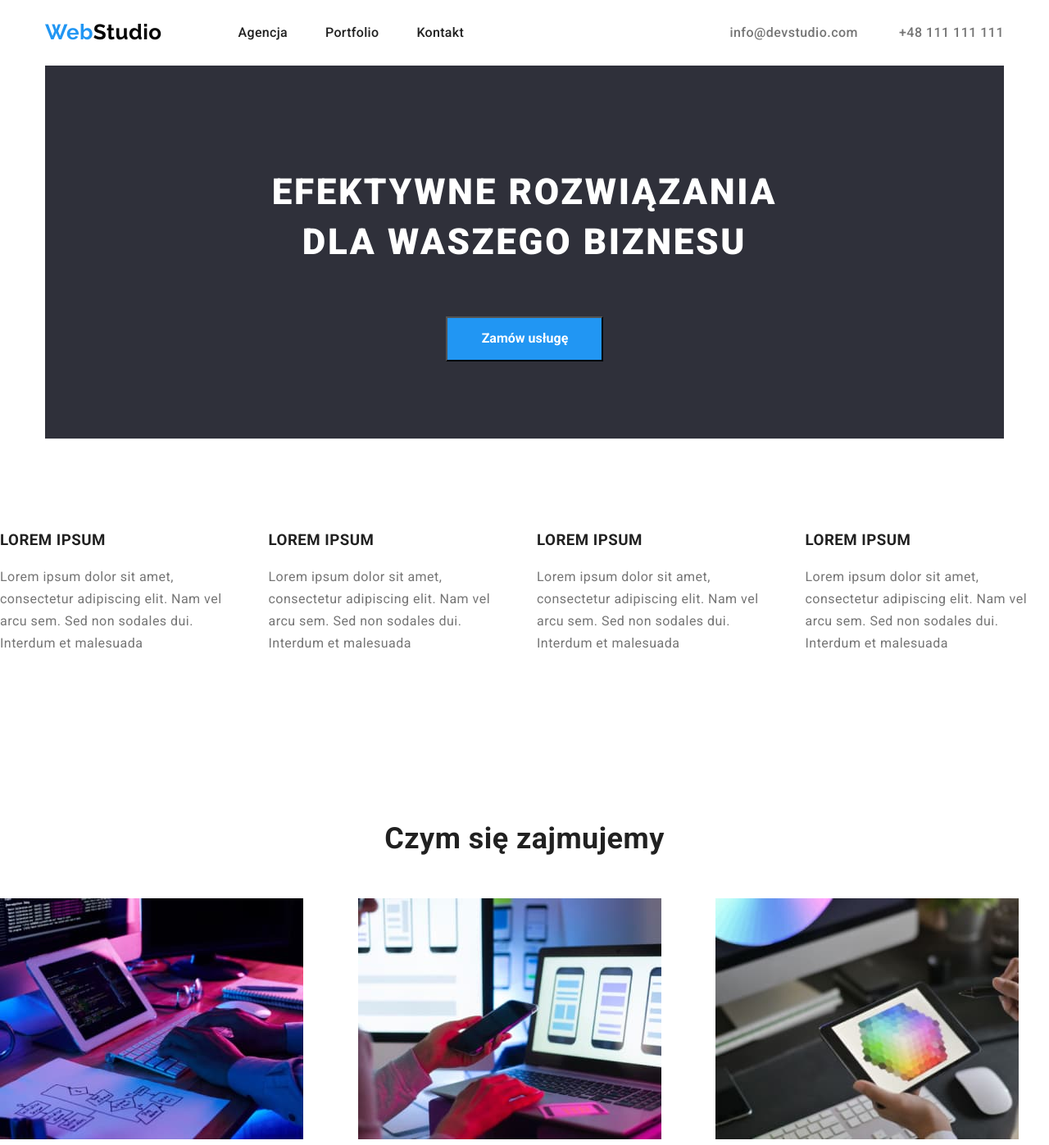
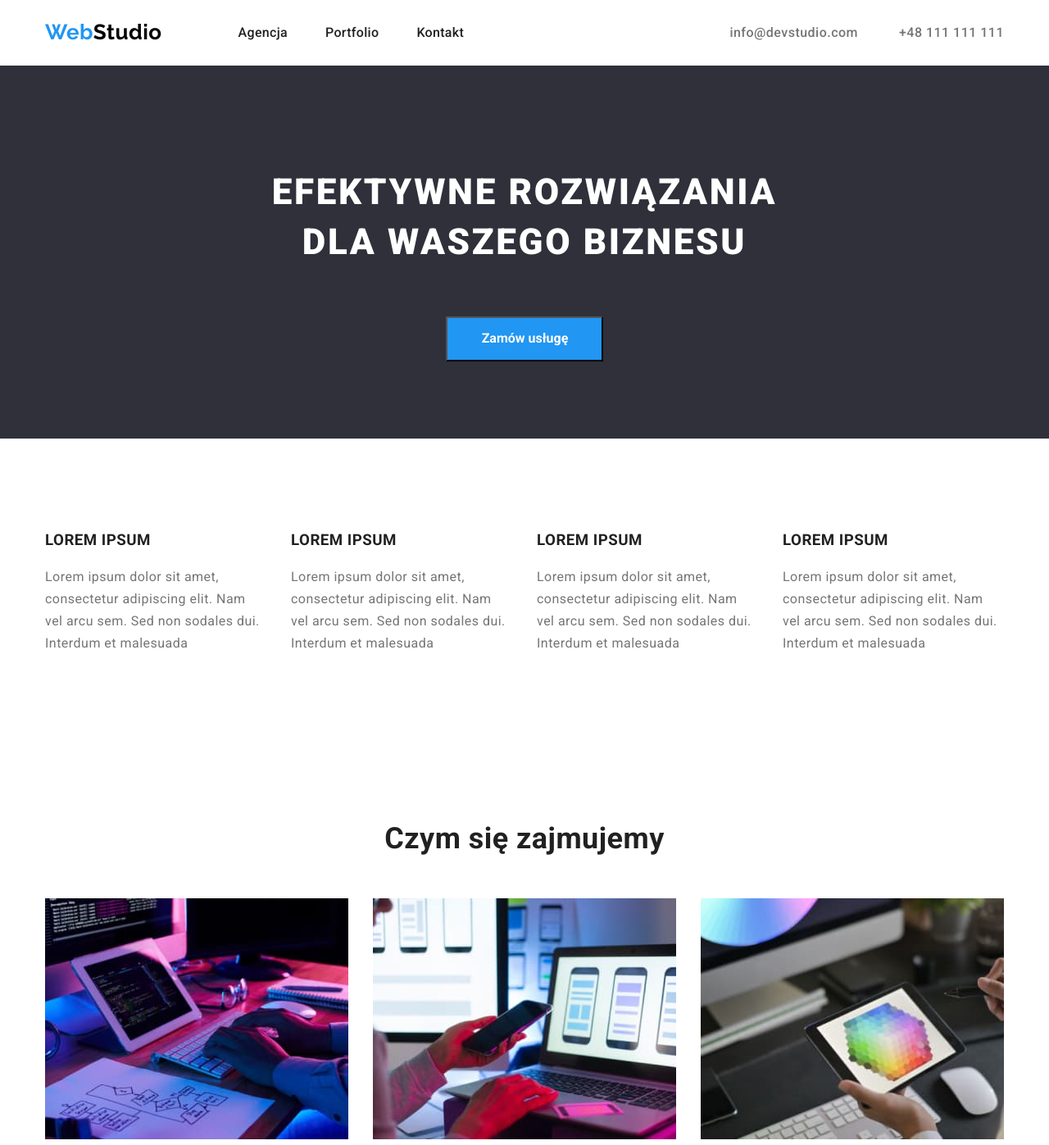
Before and after one commit to ewasawczynska/goit-markup-hw-03, a plain HTML site: page index.html in a window 1280 px wide. Shown: the top 1397 px of the page at 82% size. Drawn offline with Linux system fonts and the light colour scheme.

Commit message:
containery

```diff
--- a/index.html
+++ b/index.html
@@ -14,9 +14,8 @@
     />
   </head>
   <body>
-    <div class="container">
     <header>
-      <div class="header">
+      <div class="header container">
           <div class="page-header">
         <div class="navigation-bar">
             <a class="logo" href="./index.html"
@@ -44,7 +43,7 @@
     </div>
     </header>
     <main>
-      <section class="section">
+      <section class="section container">
 
           <ul class="title-list">
             <li class="title-list-item">
@@ -77,7 +76,7 @@
             </li>
           </ul>
       </section>
-      <section class="section">
+      <section class="section container">
           <h2 class="section-title">Czym się zajmujemy</h2>
           <div class="section-one">
             <div class="image">
@@ -108,7 +107,7 @@
 
       </section>
     </div>
-      <section class="section section-title-backgroundsection">
+      <section class="section section-title-backgroundsection container">
 
           <h2 class="section-title">Nasz zespół</h2>
           <div class="section-two">
@@ -162,7 +161,7 @@
     </div>
     </main>
     <footer class="footer">
-
+<div class="container">
         <p class="logo-footer"><span class="web">Web</span>Studio</p>
         <address class="address">
           m. Warszawa, Aleje Jerozolimskie 21 <br />
@@ -171,8 +170,7 @@
           ><br />
           <a href="tel:+48111111111" class="contact-footer">+48 111 111 111</a>
         </address>
-
+      </div>
     </footer>
-  </div>
   </body>
 </html>
```
